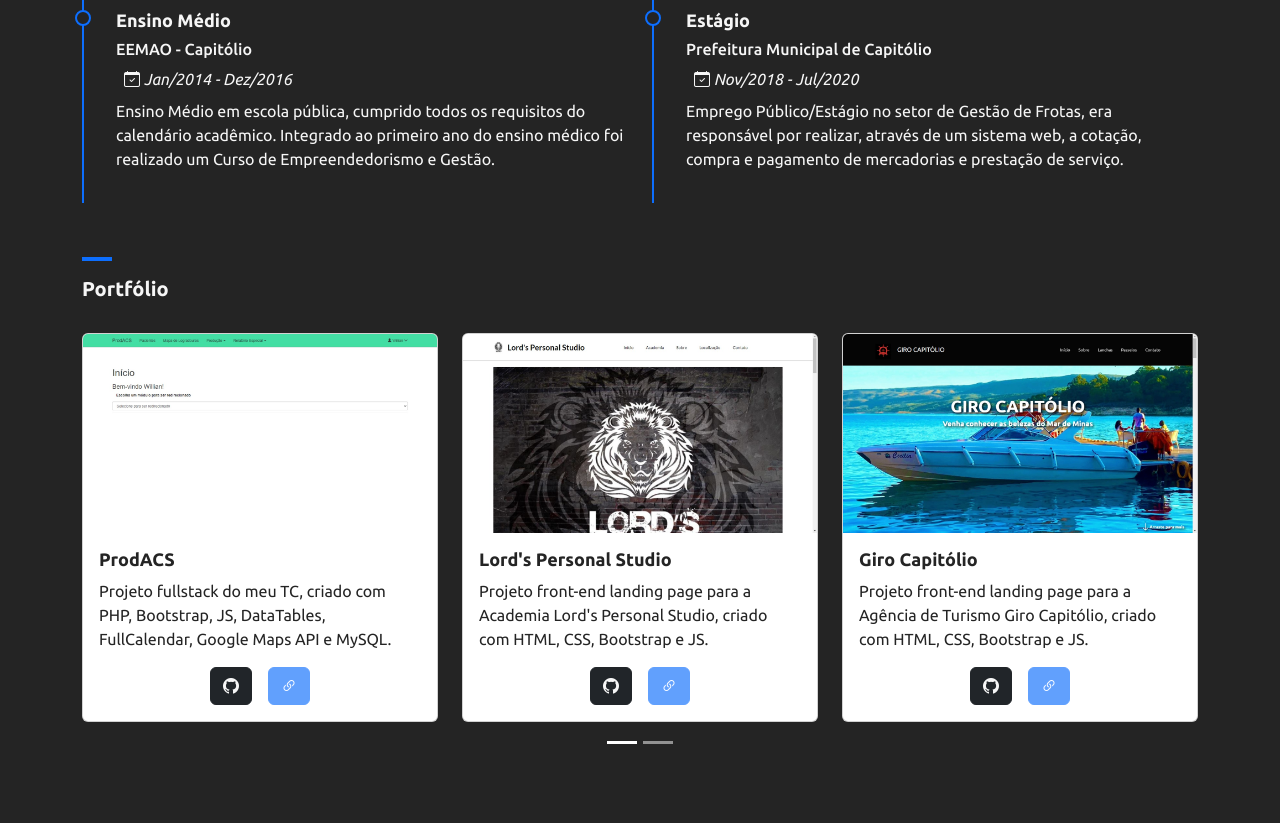
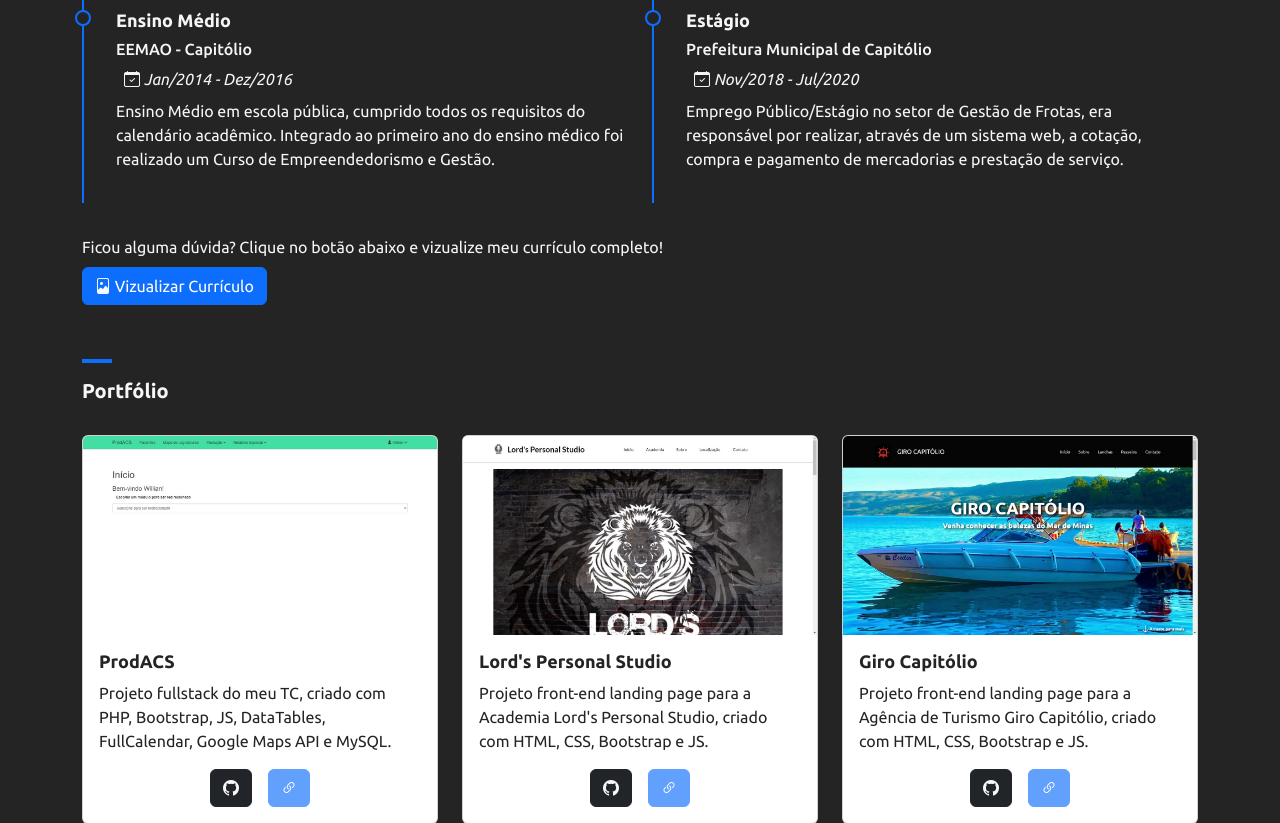
Before and after one commit to williancapitolio/portfolio, a Flask app: page / in a window 1280 px wide. Shown: the part 1690-2513 px from the top of the page. Run offline with Flask 2, Linux system fonts and the light colour scheme; some libraries are stand-ins or nearby versions.

Commit message:
updates sec curriculo

```diff
--- a/static/css/style.css
+++ b/static/css/style.css
@@ -301,6 +301,9 @@
     border-radius: 50%;
 }
 
+.curriculoBaixar {
+}
+
 @media (max-width: 768px) {
     .curriculoTitle:nth-child(2) {
         margin-top: 2em;
--- a/templates/index.html
+++ b/templates/index.html
@@ -179,6 +179,11 @@
                         </p>
                     </div>
                 </div>
+                <div class="col mt-4 curriculoBaixar">
+                    <p class="mb-2">Ficou alguma dúvida? Clique no botão abaixo e vizualize meu currículo completo!</p>
+                    <a href="#" target='_blank' class="btn btn-primary me-3"
+                        role="button"><i class="bi bi-file-image"></i> Vizualizar Currículo</a>
+                </div>
             </div>
         </section>
         <section class="secPortfolio container" id="secPortfolio">
```
